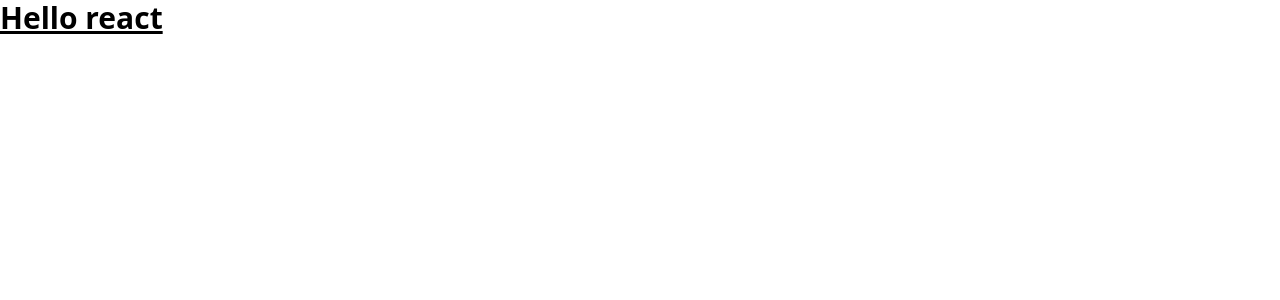
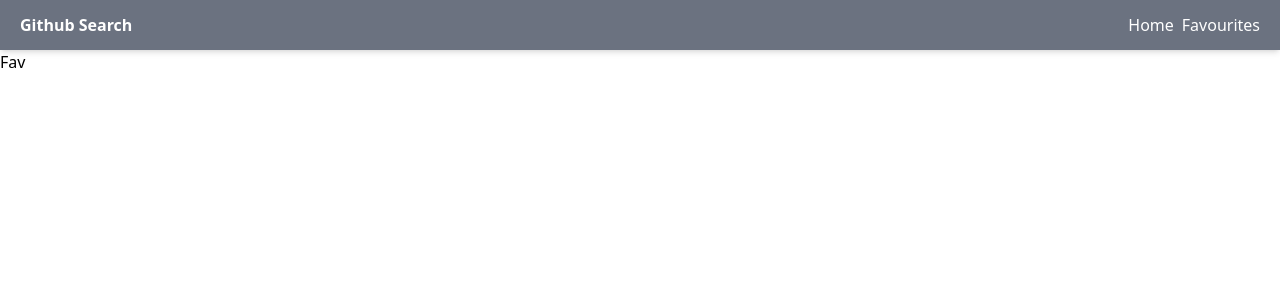
Before and after one commit to Jlucky94/github-search, a React (Create React App) app: page /fav in a window 1280 px wide. Shown: the top 300 px of the page. Built offline with nearby package versions, Linux system fonts and the light colour scheme.

Commit message:
Routing done Navigation done

```diff
--- a/src/App.tsx
+++ b/src/App.tsx
@@ -1,8 +1,10 @@
 import React from 'react';
+import {RouterProvider} from "react-router-dom";
+import {router} from "routes/routes";
 
 function App() {
     return (
-        <h1 className="text-3xl font-bold underline">Hello react</h1>
+        <RouterProvider router={router}/>
     );
 }
 
--- /dev/null
+++ b/src/components/Navigation.tsx
@@ -0,0 +1,20 @@
+import React from 'react';
+import {Link, Outlet} from "react-router-dom";
+
+const Navigation = () => {
+    return (
+        <>
+            <nav className="flex justify-between items-center h-[50px] px-5 shadow-md bg-gray-500 text-white">
+                <h3 className="font-bold">Github Search</h3>
+
+                <span>
+                <Link to={'/'} className="mr-2">Home</Link>
+                <Link to={'/fav'}>Favourites</Link>
+            </span>
+            </nav>
+            <Outlet/>
+        </>
+    );
+};
+
+export default Navigation;
--- /dev/null
+++ b/src/pages/Favourites/Favourites.tsx
@@ -0,0 +1,11 @@
+import React from 'react';
+
+const Favourites = () => {
+    return (
+        <div>
+            Fav
+        </div>
+    );
+};
+
+export default Favourites;
--- /dev/null
+++ b/src/pages/HomePage/HomePage.tsx
@@ -0,0 +1,9 @@
+import React from 'react';
+
+const HomePage = () => {
+    return (
+            <h1 className="text-3xl font-bold underline">Hello react</h1>
+    );
+};
+
+export default HomePage;
--- /dev/null
+++ b/src/routes/routes.js
@@ -0,0 +1,22 @@
+import {createBrowserRouter, Outlet} from "react-router-dom";
+import HomePage from "../pages/HomePage/HomePage";
+import Favourites from "../pages/Favourites/Favourites";
+import Navigation from "../components/Navigation";
+
+export const router = createBrowserRouter([
+    {
+        element: <Navigation/>,
+        children: [
+            {
+                path: '/',
+                element: <HomePage/>
+            },
+            {
+                path: '/fav',
+                element: <Favourites/>
+            }
+        ]
+
+    },
+
+])
--- a/tsconfig.json
+++ b/tsconfig.json
@@ -1,6 +1,7 @@
 {
   "compilerOptions": {
     "target": "es5",
+    "baseUrl": "src",
     "lib": [
       "dom",
       "dom.iterable",
```
